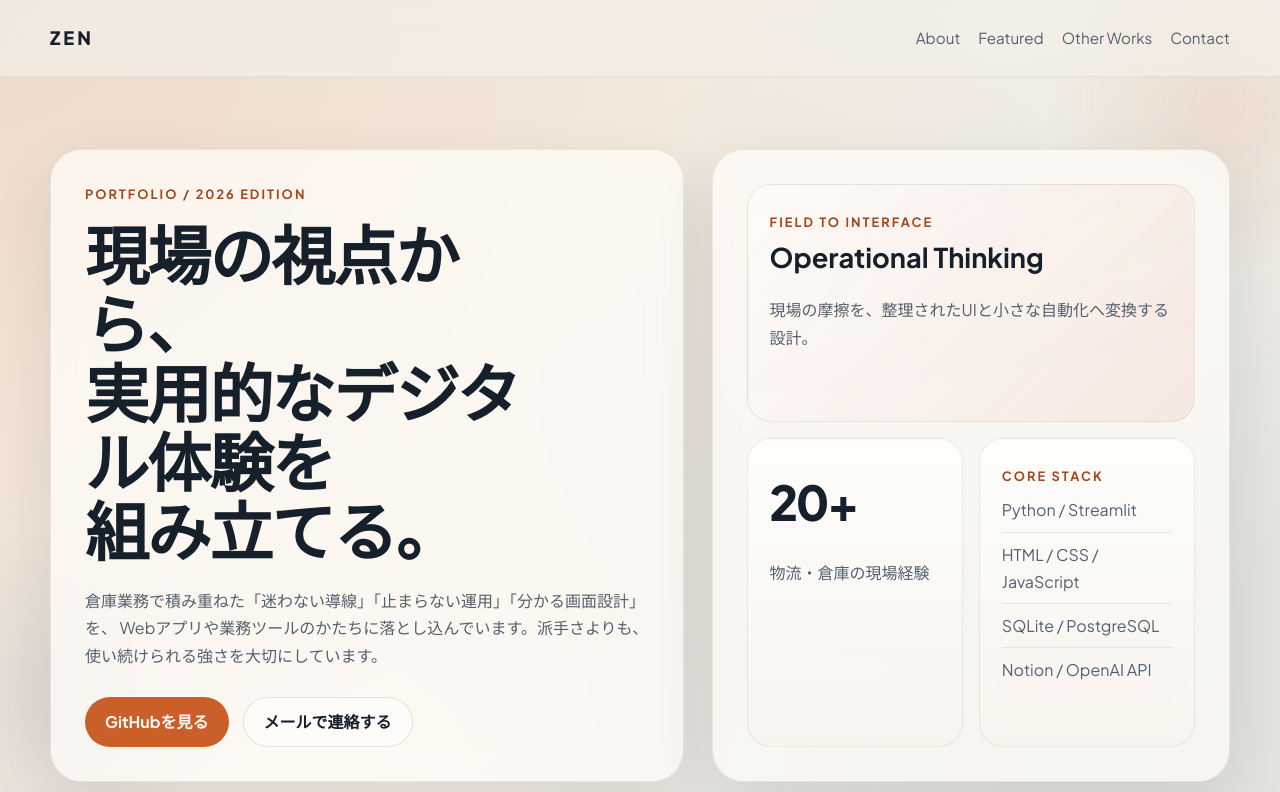
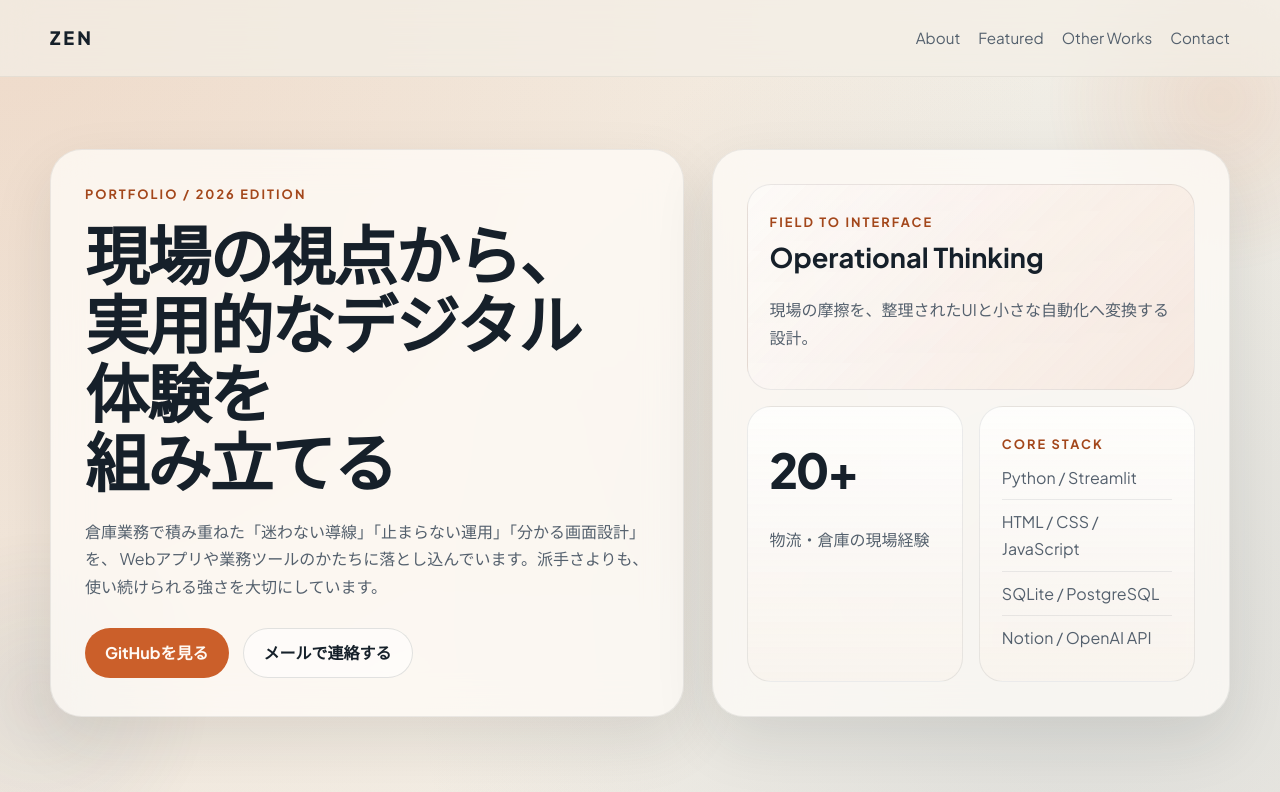
Before and after one commit to zen7024/portfolio, a plain HTML site: page index.html in a window 1280 px wide. Shown: the top 792 px of the page. Drawn offline with Linux system fonts and the light colour scheme.

Commit message:
fix: lock hero title to three lines

```diff
--- a/index.html
+++ b/index.html
@@ -38,7 +38,7 @@
             <h1>
               現場の視点から、<br>
               実用的なデジタル体験を<br>
-              組み立てる。
+              組み立てる
             </h1>
             <p class="hero-lead">
               倉庫業務で積み重ねた「迷わない導線」「止まらない運用」「分かる画面設計」を、
--- a/styles/site.css
+++ b/styles/site.css
@@ -183,7 +183,7 @@ img {
 
 .hero-copy h1 {
   font-size: clamp(2.6rem, 5vw, 4.6rem);
-  max-width: 10ch;
+  max-width: 12ch;
 }
 
 .hero-lead,
```
